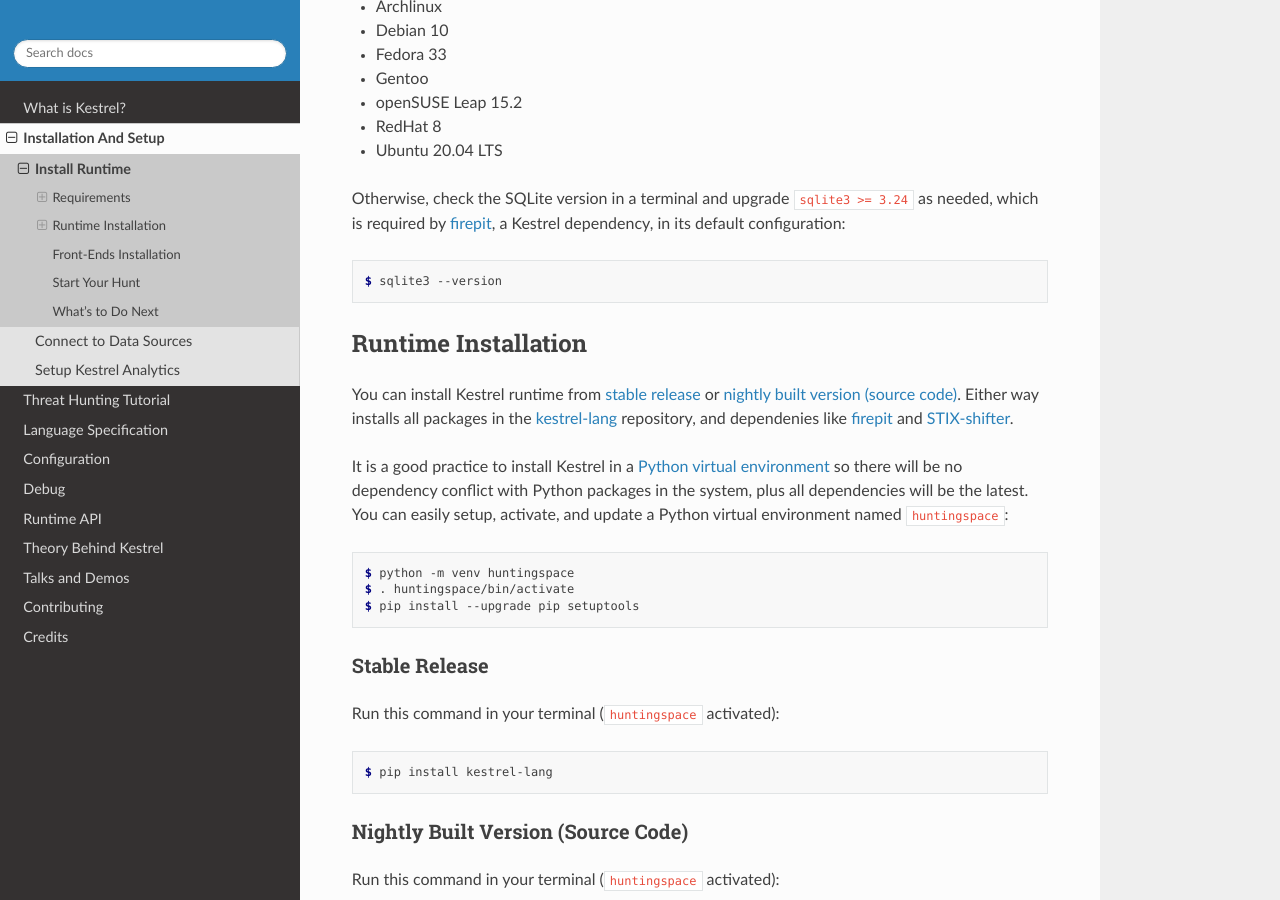
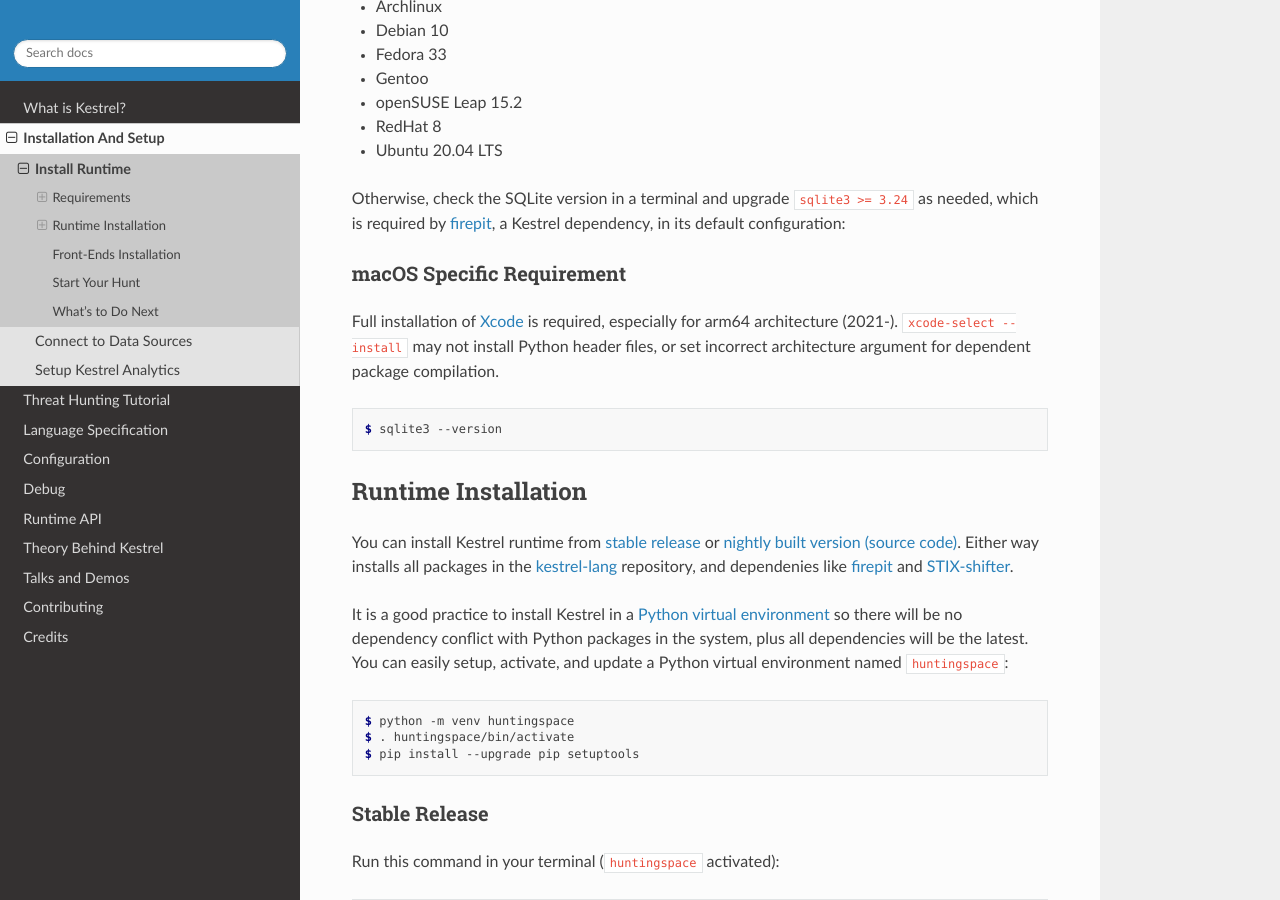
Before and after one commit to opencybersecurityalliance/kestrel-lang, a Sphinx documentation site: the page built from docs/installation/runtime.rst, in a window 1280 px wide and 900 px high, scrolled down 563 px. Built offline with Sphinx 7.4.7 and the Read the Docs theme 2.0.0, drawn with Linux system fonts in a browser that asks for light colours.

Commit message:
add macOS (arm64) install requirement in doc

```diff
--- a/docs/installation/runtime.rst
+++ b/docs/installation/runtime.rst
@@ -34,6 +34,13 @@
 Otherwise, check the SQLite version in a terminal and upgrade ``sqlite3 >=
 3.24`` as needed, which is required by `firepit`_, a Kestrel dependency, in its
 default configuration:
+
+macOS Specific Requirement
+--------------------------
+
+Full installation of `Xcode`_ is required, especially for arm64 architecture
+(2021-). ``xcode-select --install`` may not install Python header files, or set
+incorrect architecture argument for dependent package compilation.
 
 .. code-block:: console
 
@@ -125,6 +132,7 @@
 
 .. _Python installation guide: http://docs.python-guide.org/en/latest/starting/installation/
 .. _Python virtual environment: https://packaging.python.org/guides/installing-using-pip-and-virtual-environments/
+.. _Xcode: https://developer.apple.com/xcode/
 .. _kestrel-lang: http://github.com/opencybersecurityalliance/kestrel-lang
 .. _kestrel-jupyter: http://github.com/opencybersecurityalliance/kestrel-jupyter
 .. _firepit: http://github.com/opencybersecurityalliance/firepit
```
Also changed, not shown: CHANGELOG.rst (+8 -0 lines).
